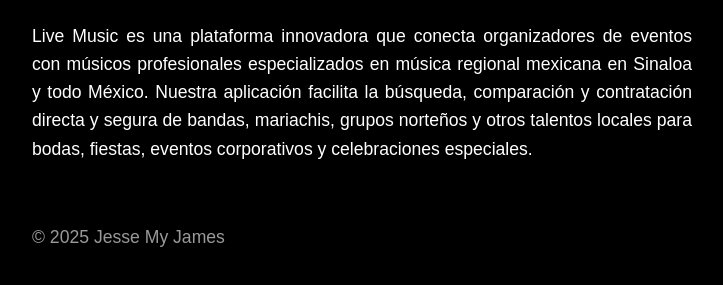
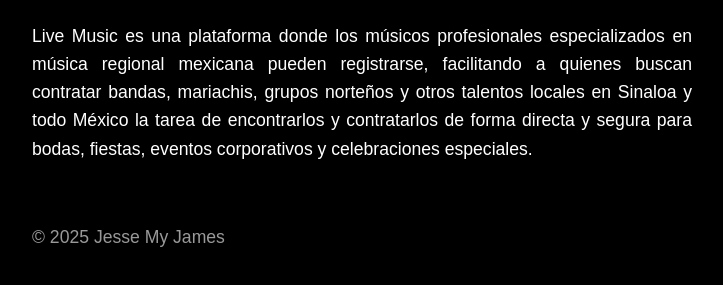
Before and after one commit to jessejamesNM/live_music_webb, a plain HTML site: page index.html in a window 1280 px wide. Shown: the part 221-506 px from the top of the page, without its empty margins (278-1001 px from the left). Drawn offline with Linux system fonts and the light colour scheme.

Commit message:
Update index.html

```diff
--- a/index.html
+++ b/index.html
@@ -17,7 +17,7 @@
   <main>
     <h2>¿Qué es Live Music?</h2>
     <p>
-      Live Music es una plataforma innovadora que conecta organizadores de eventos con músicos profesionales especializados en música regional mexicana en Sinaloa y todo México. Nuestra aplicación facilita la búsqueda, comparación y contratación directa y segura de bandas, mariachis, grupos norteños y otros talentos locales para bodas, fiestas, eventos corporativos y celebraciones especiales.
+      Live Music es una plataforma donde los músicos profesionales especializados en música regional mexicana pueden registrarse, facilitando a quienes buscan contratar bandas, mariachis, grupos norteños y otros talentos locales en Sinaloa y todo México la tarea de encontrarlos y contratarlos de forma directa y segura para bodas, fiestas, eventos corporativos y celebraciones especiales.
     </p>
   </main>
 
```
